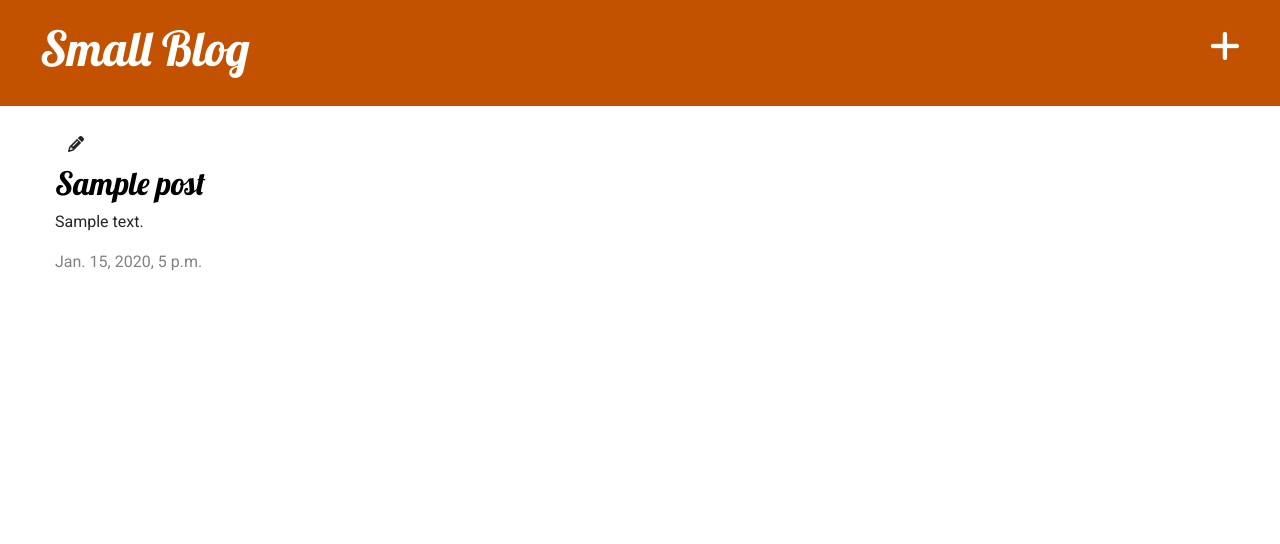
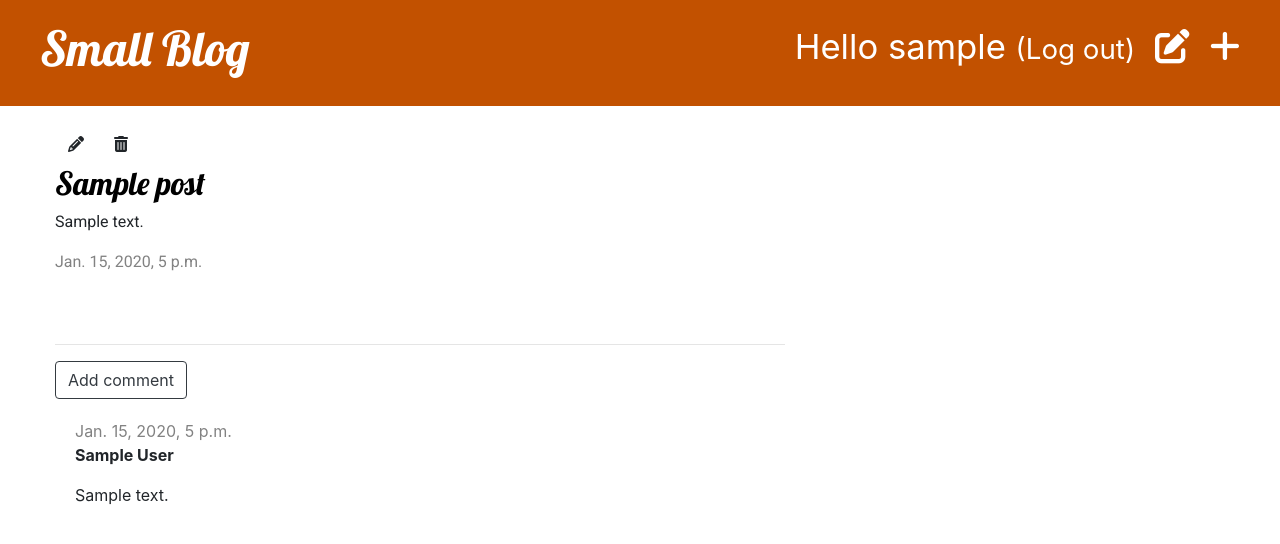
Before and after one commit to ilya-zvoznikov/smallblog, a Django app: page /post/1/ in a window 1280 px wide. Shown: the top 544 px of the page. Run offline with Django 3.2, Linux system fonts and the light colour scheme; a user stored in the database is signed in; tables that the repository leaves empty hold one stand-in row (values such as "Sample post"); some libraries are stand-ins or nearby versions.

Commit message:
add comments

```diff
--- a/blog/admin.py
+++ b/blog/admin.py
@@ -1,5 +1,6 @@
 # Register your models here.
 from django.contrib import admin
-from .models import Post
+from .models import Post, Comment
 
 admin.site.register(Post)
+admin.site.register(Comment)
--- a/blog/models.py
+++ b/blog/models.py
@@ -19,5 +19,27 @@ class Post(models.Model):
         self.published_date = timezone.now()
         self.save()
 
+    def approved_comments(self):
+        return self.comments.filter(approved_comment=True)
+
     def __str__(self):
         return self.title
+
+
+class Comment(models.Model):
+    post = models.ForeignKey(
+        'blog.Post',
+        on_delete=models.CASCADE,
+        related_name='comments',
+    )
+    author = models.CharField(max_length=200)
+    text = models.TextField()
+    created_date = models.DateTimeField(default=timezone.now)
+    approved_comment = models.BooleanField(default=False)
+
+    def approve(self):
+        self.approved_comment = True
+        self.save()
+
+    def __str__(self):
+        return self.text
--- a/blog/static/css/blog.css
+++ b/blog/static/css/blog.css
@@ -46,3 +46,7 @@ h1, h2, h3, h4 {
 .post h2 a, .post h2 a:visited {
 	color: #000000;
 }
+
+.comment {
+    margin: 20px 0px 20px 20px;
+}
--- a/blog/templates/blog/base.html
+++ b/blog/templates/blog/base.html
@@ -18,6 +18,14 @@
         {% if user.is_authenticated %}
         <a href="{% url 'post_new' %}" class="top-menu">
             <i class="fas fa-plus"></i>
+        </a>
+        <a href="{% url 'post_draft_list' %}" class="top-menu">
+            <i class="fas fa-edit"></i>
+        </a>
+        <p class="top-menu">Hello {{ user.username }} <small>(<a style="color: white" href="{% url 'logout' %}">Log out</a>)</small></p>
+        {% else %}
+        <a href="{% url 'login' %}" class="top-menu">
+            <i class="fas fa-lock"></i>
         </a>
         {% endif %}
         <h1><a href="/">Small Blog</a></h1>
--- a/blog/templates/blog/post_detail.html
+++ b/blog/templates/blog/post_detail.html
@@ -6,6 +6,9 @@
 	<a class="btn btn-default" href="{% url 'post_edit' pk=post.pk %}">
 		<i class="fas fa-pencil-alt"></i>
 	</a>
+	<a class="btn btn-default" href="{% url 'post_remove' pk=post.pk %}">
+		<i class="fas fa-trash-alt"></i>
+	</a>
 	{% endif %}
 	<h2><a href="{% url 'post_detail' pk=post.pk %}">{{ post.title }}</a></h2>
 	<p>{{ post.text|linebreaksbr }}</p>
@@ -13,6 +16,33 @@
 	<div class="date">
 		{{ post.published_date }}
 	</div>
+	{% else %}
+	<a class="btn btn-outline-dark" href="{% url 'post_publish' pk=post.pk %}">Publish</a>
 	{% endif %}
 </div>
+
+<hr>
+<a class="btn btn-outline-dark" href="{% url 'add_comment_to_post' pk=post.pk %}">Add comment</a>
+{% for comment in post.comments.all %}
+{% if user.is_authenticated or comment.approved_comment %}
+<div class="comment">
+	<div class="date">
+		{{ comment.created_date }}
+		{% if not comment.approved_comment %}
+		<a class="btn btn-outline-dark" href="{% url 'comment_remove' pk=comment.pk%}">
+			<i class="fas fa-trash-alt"></i>
+		</a>
+		<a class="btn btn-outline-dark" href="{% url 'comment_approve' pk=comment.pk%}">
+			<i class="far fa-check-circle"></i>
+		</a>
+		{% endif %}
+	</div>
+	<strong>{{ comment.author }}</strong>
+	<p>{{ comment.text|linebreaks }}</p>
+</div>
+{% endif %}
+{% empty %}
+<p>No comments here yet :(</p>
+{% endfor %}
+
 {% endblock %}
--- a/blog/templates/blog/post_edit.html
+++ b/blog/templates/blog/post_edit.html
@@ -5,6 +5,6 @@
 <form method="POST" class="post-form">
 	{% csrf_token %}
 	{{ form.as_p }}
-	<button type="submit" class="save btn btn-default">Save</button>
+	<button type="submit" class="save btn btn-outline-dark">Save</button>
 </form>
 {% endblock %}
--- a/blog/templates/blog/post_list.html
+++ b/blog/templates/blog/post_list.html
@@ -8,6 +8,7 @@
     <div class="date">
         {{ post.published_date }}
     </div>
+    <a href="{% url 'post_detail' pk=post.pk%}">Comments: {{ post.approved_comments.count }}</a>
 </div>
 {% endfor %}
 {% endblock %}
--- a/blog/urls.py
+++ b/blog/urls.py
@@ -6,4 +6,13 @@ urlpatterns = [
     path('post/<int:pk>/', views.post_detail, name='post_detail'),
     path('post/new/', views.post_new, name='post_new'),
     path('post/<int:pk>/edit/', views.post_edit, name='post_edit'),
+    path('drafts/', views.post_draft_list, name='post_draft_list'),
+    path('post/<int:pk>/publish/', views.post_publish, name='post_publish'),
+    path('post/<int:pk>/remove/', views.post_remove, name='post_remove'),
+    path('post/<int:pk>/comment/', views.add_comment_to_post,
+         name='add_comment_to_post'),
+    path('comment/<int:pk>/approve/', views.comment_approve,
+         name='comment_approve'),
+    path('comment/<int:pk>/remove/', views.comment_remove,
+         name='comment_remove'),
 ]
--- a/blog/views.py
+++ b/blog/views.py
@@ -1,7 +1,8 @@
 from django.shortcuts import render, get_object_or_404, redirect
 from django.utils import timezone
-from .models import Post
-from .forms import PostForm
+from django.contrib.auth.decorators import login_required
+from .models import Post, Comment
+from .forms import PostForm, CommentForm
 
 
 # Create your views here.
@@ -17,13 +18,14 @@ def post_detail(request, pk):
     return render(request, 'blog/post_detail.html', {'post': post})
 
 
+@login_required
 def post_new(request):
     if request.method == 'POST':
         form = PostForm(request.POST)
         if form.is_valid():
             post = form.save(commit=False)
             post.author = request.user
-            post.published_date = timezone.now()
+            # post.published_date = timezone.now()
             post.save()
             return redirect('post_detail', pk=post.pk)
     else:
@@ -31,6 +33,7 @@ def post_new(request):
     return render(request, 'blog/post_edit.html', {'form': form})
 
 
+@login_required
 def post_edit(request, pk):
     post = get_object_or_404(Post, pk=pk)
     if request.method == 'POST':
@@ -38,9 +41,59 @@ def post_edit(request, pk):
         if form.is_valid():
             post = form.save(commit=False)
             post.author = request.user
-            post.published_date = timezone.now()
+            # post.published_date = timezone.now()
             post.save()
             return redirect('post_detail', pk=post.pk)
     else:
         form = PostForm(instance=post)
     return render(request, 'blog/post_edit.html', {'form': form})
+
+
+@login_required
+def post_draft_list(request):
+    posts = Post.objects.filter(
+        published_date__isnull=True,
+    ).order_by('created_date')
+    return render(request, 'blog/post_draft_list.html', {'posts': posts})
+
+
+@login_required
+def post_publish(request, pk):
+    post = get_object_or_404(Post, pk=pk)
+    post.publish()
+    return redirect('post_detail', pk=post.pk)
+
+
+@login_required
+def post_remove(request, pk):
+    post = get_object_or_404(Post, pk=pk)
+    post.delete()
+    return redirect('post_list')
+
+
+def add_comment_to_post(request, pk):
+    post = get_object_or_404(Post, pk=pk)
+    if request.method == 'POST':
+        form = CommentForm(request.POST)
+        if form.is_valid():
+            comment = form.save(commit=False)
+            comment.post = post
+            comment.save()
+            return redirect('post_detail', pk=post.pk)
+    else:
+        form = CommentForm()
+    return render(request, 'blog/add_comment_to_post.html', {'form': form})
+
+
+@login_required
+def comment_approve(request, pk):
+    comment = get_object_or_404(Comment, pk=pk)
+    comment.approve()
+    return redirect('post_detail', pk=comment.post.pk)
+
+
+@login_required
+def comment_remove(request, pk):
+    comment = get_object_or_404(Comment, pk=pk)
+    comment.delete()
+    return redirect('post_detail', pk=comment.post.pk)
--- a/mysite/urls.py
+++ b/mysite/urls.py
@@ -15,8 +15,12 @@ Including another URLconf
 """
 from django.contrib import admin
 from django.urls import path, include
+from django.contrib.auth import views
 
 urlpatterns = [
     path('admin/', admin.site.urls),
+    path('accounts/login/', views.LoginView.as_view(), name='login'),
+    path('accounts/logout/', views.LogoutView.as_view(next_page='/'),
+         name='logout'),
     path('', include('blog.urls')),
 ]
```
Also changed, not shown: blog/forms.py (+7 -1 lines), blog/templates/blog/add_comment_to_post.html (added, +9 -0 lines), blog/templates/blog/post_draft_list.html (added, +11 -0 lines), blog/templates/registration/login.html (added, +25 -0 lines), mysite/settings.py (+55 -49 lines), blog/migrations/0002_comment.py (added).
